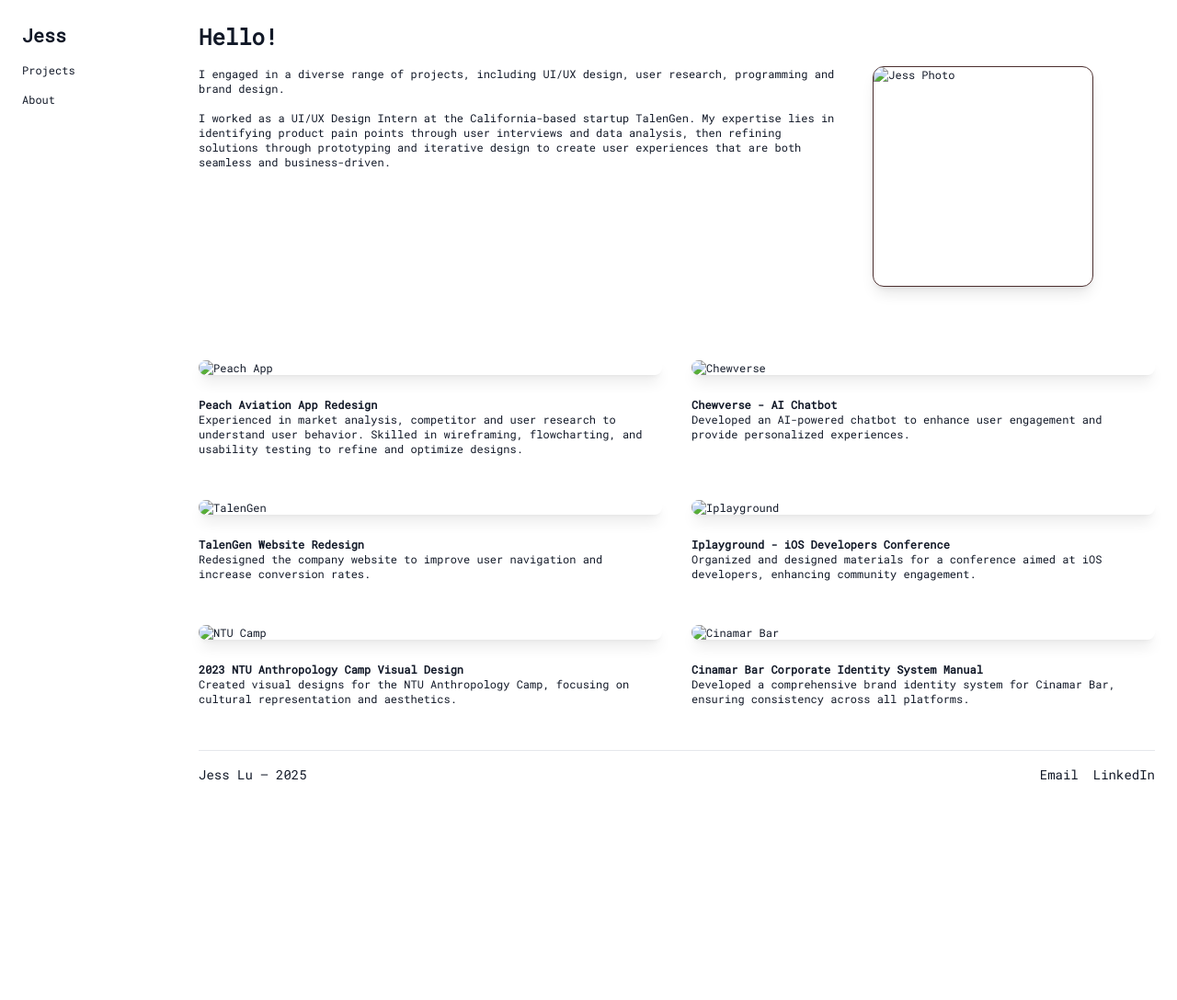
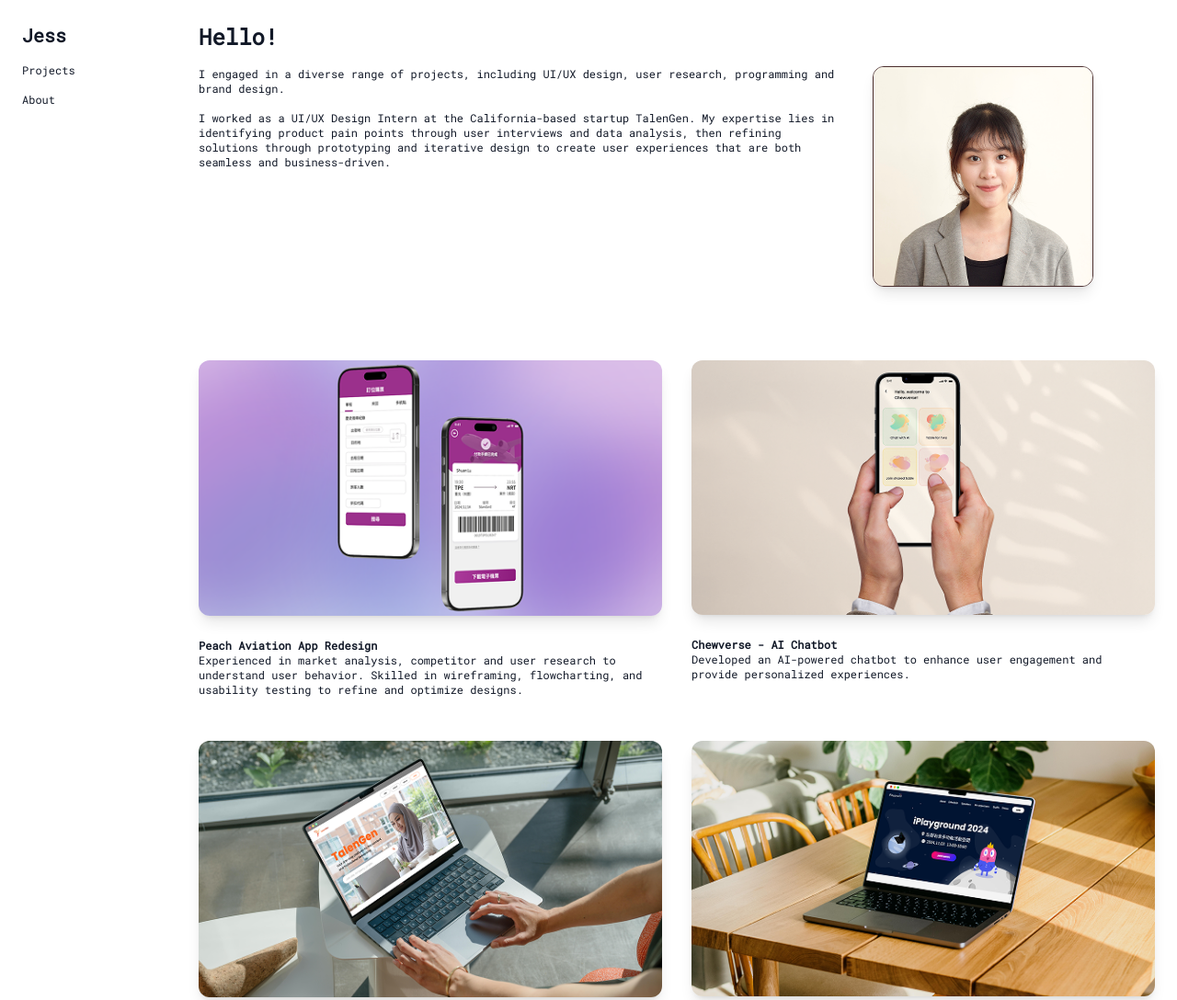
Before and after one commit to Gumball0110/Jess-Portfolio, a plain HTML site: page index.html in a window 1280 px wide. Shown: the top 1088 px of the page at 92% size. Before the commit the page ends 877 px from the top, so only its background shows below. Drawn offline with nearby package versions, Linux system fonts and the light colour scheme.

Commit message:
Update index.html

```diff
--- a/index.html
+++ b/index.html
@@ -31,44 +31,44 @@
             <p>I engaged in a diverse range of projects, including UI/UX design, user research, programming and brand design.</p>
             <p>I worked as a UI/UX Design Intern at the California-based startup TalenGen. My expertise lies in identifying product pain points through user interviews and data analysis, then refining solutions through prototyping and iterative design to create user experiences that are both seamless and business-driven.</p>
           </div>
-          <img src="Images/myphoto.png" alt="Jess Photo" class="rounded-xl shadow-lg w-48 h-48 md:w-60 md:h-60 object-cover md:ml-4 border border-[#4B2E2E] border-[0.5px] mt-12" />
+          <img src="myphoto.png" alt="Jess Photo" class="rounded-xl shadow-lg w-48 h-48 md:w-60 md:h-60 object-cover md:ml-4 border border-[#4B2E2E] border-[0.5px] mt-12" />
       </section>
 
       <!-- Projects Section -->
       <section class="mt-20 grid grid-cols-1 md:grid-cols-2 gap-8 gap-y-12">
         <!-- Project 1 -->
         <div class="group">
-          <img src="Images/peach.png" alt="Peach App" class="rounded-xl shadow-lg group-hover:scale-105 transition-transform duration-300" />
+          <img src="peach.png" alt="Peach App" class="rounded-xl shadow-lg group-hover:scale-105 transition-transform duration-300" />
           <h3 class="mt-6 font-bold">Peach Aviation App Redesign</h3>
           <p>Experienced in market analysis, competitor and user research to understand user behavior. Skilled in wireframing, flowcharting, and usability testing to refine and optimize designs.</p>
         </div>
         <!-- Project 2 -->
         <div class="group">
-          <img src="Images/chewverse.png" alt="Chewverse" class="rounded-xl shadow-lg group-hover:scale-105 transition-transform duration-300" />
+          <img src="chewverse.png" alt="Chewverse" class="rounded-xl shadow-lg group-hover:scale-105 transition-transform duration-300" />
           <h3 class="mt-6 font-bold">Chewverse - AI Chatbot</h3>
           <p>Developed an AI-powered chatbot to enhance user engagement and provide personalized experiences.</p>
         </div>
         <!-- Project 3 -->
         <div class="group">
-          <img src="Images/talengen.png" alt="TalenGen" class="rounded-xl shadow-lg group-hover:scale-105 transition-transform duration-300" />
+          <img src="talengen.png" alt="TalenGen" class="rounded-xl shadow-lg group-hover:scale-105 transition-transform duration-300" />
           <h3 class="mt-6 font-bold">TalenGen Website Redesign</h3>
           <p>Redesigned the company website to improve user navigation and increase conversion rates.</p>
         </div>
         <!-- Project 4 -->
         <div class="group">
-          <img src="Images/iplayground.png" alt="Iplayground" class="rounded-xl shadow-lg group-hover:scale-105 transition-transform duration-300" />
+          <img src="iplayground.png" alt="Iplayground" class="rounded-xl shadow-lg group-hover:scale-105 transition-transform duration-300" />
           <h3 class="mt-6 font-bold">Iplayground - iOS Developers Conference</h3>
           <p>Organized and designed materials for a conference aimed at iOS developers, enhancing community engagement.</p>
         </div>
         <!-- Project 5 -->
         <div class="group">
-          <img src="Images/anthrocamp.png" alt="NTU Camp" class="rounded-xl shadow-lg group-hover:scale-105 transition-transform duration-300" />
+          <img src="anthrocamp.png" alt="NTU Camp" class="rounded-xl shadow-lg group-hover:scale-105 transition-transform duration-300" />
           <h3 class="mt-6 font-bold">2023 NTU Anthropology Camp Visual Design</h3>
           <p>Created visual designs for the NTU Anthropology Camp, focusing on cultural representation and aesthetics.</p>
         </div>
         <!-- Project 6 -->
         <div class="group">
-          <img src="Images/cinamar bar.png" alt="Cinamar Bar" class="rounded-xl shadow-lg group-hover:scale-105 transition-transform duration-300" />
+          <img src="cinamar bar.png" alt="Cinamar Bar" class="rounded-xl shadow-lg group-hover:scale-105 transition-transform duration-300" />
           <h3 class="mt-6 font-bold">Cinamar Bar Corporate Identity System Manual</h3>
           <p>Developed a comprehensive brand identity system for Cinamar Bar, ensuring consistency across all platforms.</p>
         </div>
```
